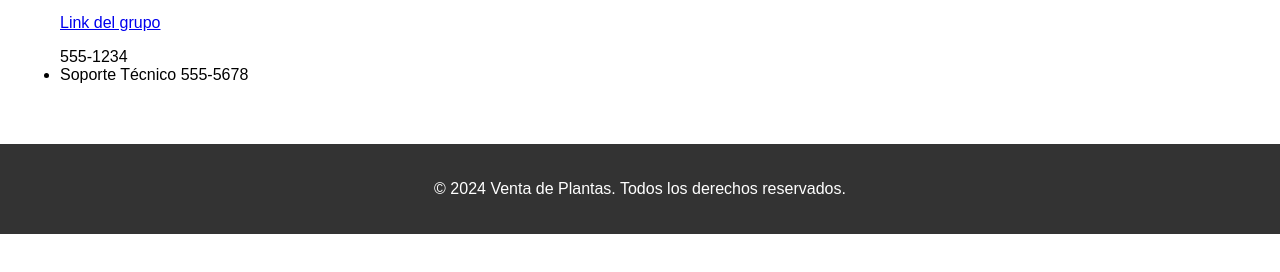
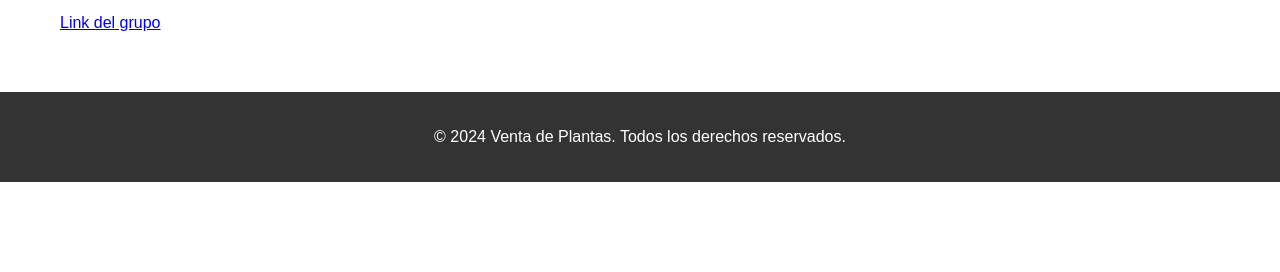
Before and after one commit to LuisSantiago17/Venta-de-plantas., a plain HTML site: page Contactos.html in a window 1280 px wide. Shown: the part 262-534 px from the top of the page. Drawn offline with Linux system fonts and the light colour scheme.

Commit message:
Add files via upload

```diff
--- a/Contactos.html
+++ b/Contactos.html
@@ -25,11 +25,6 @@
             <li>
                 <span class="name">Grupo de Whats App</span>
                 <p><a href="https://whatsapp.com/channel/0029VaZiatoAojYuSE3vlG3a">Link del grupo</a></p>
-                <span class="phone">555-1234</span>
-            </li>
-            <li>
-                <span class="name">Soporte Técnico</span>
-                <span class="phone">555-5678</span>
             </li>
             <!-- Puedes agregar más contactos aquí -->
         </ul>
```
